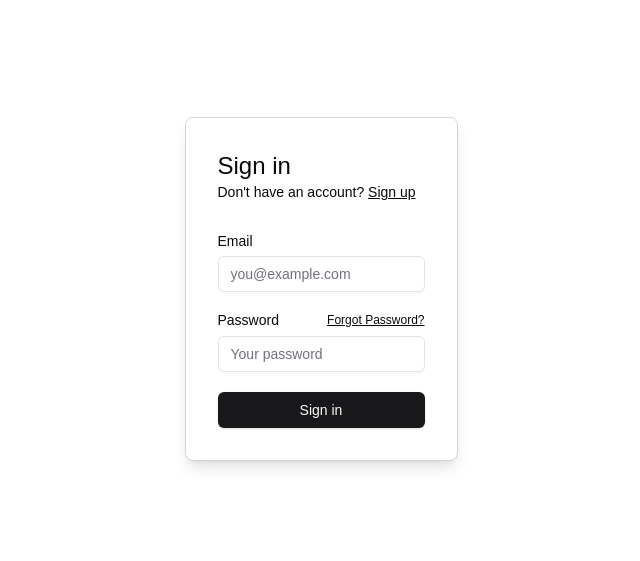
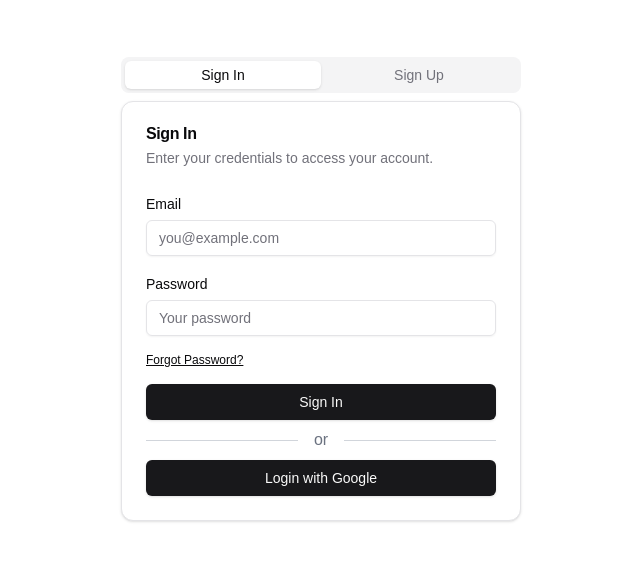
Before and after one commit to AronnK/gymjam, a Next.js app: page / in a window 1280 px wide. Shown: the part 111-672 px from the top of the page, without its empty margins (319-959 px from the left). Built offline with nearby package versions, Linux system fonts and the light colour scheme.

Commit message:
Single Login page added

```diff
--- a/src/app/actions.ts
+++ b/src/app/actions.ts
@@ -25,7 +25,7 @@ export const signUpAction = async (formData: FormData) => {
 
   if (error) {
     console.error(error.code + " " + error.message);
-    return encodedRedirect("error", "/sign-up", error.message);
+    return encodedRedirect("error", "/login", error.message);
   } else {
     return encodedRedirect(
       "success",
@@ -47,7 +47,7 @@ export const signInAction = async (formData: FormData) => {
 
   if (error) {
     console.log(error)
-    return encodedRedirect("error", "/sign-in", error.message);
+    return encodedRedirect("error", "/login", error.message);
   }
 
   return redirect("/dashboard");
@@ -127,5 +127,5 @@ export const resetPasswordAction = async (formData: FormData) => {
 export const signOutAction = async () => {
   const supabase = createClient();
   await supabase.auth.signOut();
-  return redirect("/sign-in");
+  return redirect("login");
 };
--- a/src/app/dashboard/page.tsx
+++ b/src/app/dashboard/page.tsx
@@ -23,15 +23,15 @@ export default async function Dashboard() {
   } = await supabase.auth.getUser();
 
   if (!user) {
-    return redirect("/sign-in");
+    return redirect("/login");
   }
   const { data: profiles, error } = await supabase
     .from("profiles")
     .select("name, username, height, weight, age, bmi, gender")
-    .eq("id", user.id)
+    .eq("id", user?.id)
     .single();
-  if (error || !profiles) {
-    return redirect("/sign-in");
+  if (error) {
+    return <SignInForm />;
   }
 
   const { name, username, height, weight, age, bmi, gender } = profiles;
--- a/src/app/forgot-password/page.tsx
+++ b/src/app/forgot-password/page.tsx
@@ -4,7 +4,6 @@ import { SubmitButton } from "@/components/submit-button";
 import { Input } from "@/components/ui/input";
 import { Label } from "@/components/ui/label";
 import Link from "next/link";
-import { SmtpMessage } from "../smtp-message";
 
 export default function ForgotPassword({
   searchParams,
@@ -18,7 +17,7 @@ export default function ForgotPassword({
           <h1 className="text-2xl font-medium">Reset Password</h1>
           <p className="text-sm text-secondary-foreground">
             Already have an account?{" "}
-            <Link className="text-primary underline" href="/sign-in">
+            <Link className="text-primary underline" href="/login">
               Sign in
             </Link>
           </p>
@@ -32,7 +31,6 @@ export default function ForgotPassword({
           <FormMessage message={searchParams} />
         </div>
       </form>
-      <SmtpMessage />
     </>
   );
 }
--- /dev/null
+++ b/src/app/login/page.tsx
@@ -0,0 +1,154 @@
+"use client";
+import {
+  Card,
+  CardContent,
+  CardDescription,
+  CardHeader,
+  CardTitle,
+} from "@/components/ui/card";
+import { Input } from "@/components/ui/input";
+import { Label } from "@/components/ui/label";
+import { Tabs, TabsContent, TabsList, TabsTrigger } from "@/components/ui/tabs";
+import { signInAction, signUpAction } from "@/app/actions";
+import Link from "next/link";
+import { SubmitButton } from "@/components/submit-button";
+import { useRouter } from "next/navigation";
+import { createClient } from "@/utils/supabase/client";
+
+export default function Login() {
+  const router = useRouter();
+  const handleSignInWithGoogle = async () => {
+    const supabase = createClient();
+    const { error } = await supabase.auth.signInWithOAuth({
+      provider: "google",
+      options: {
+        redirectTo: `http://localhost:3000/dashboard`,
+      },
+    });
+
+    if (error) {
+      console.error("Error logging in:", error.message);
+      return { error: error.message };
+    } else {
+      router.push("/dashboard");
+    }
+  };
+
+  return (
+    <div className="flex justify-center items-center min-h-screen">
+      <Tabs defaultValue="sign-in" className="w-[400px]">
+        <TabsList className="grid w-full grid-cols-2">
+          <TabsTrigger value="sign-in">Sign In</TabsTrigger>
+          <TabsTrigger value="sign-up">Sign Up</TabsTrigger>
+        </TabsList>
+
+        <TabsContent value="sign-in">
+          <Card>
+            <CardHeader>
+              <CardTitle>Sign In</CardTitle>
+              <CardDescription>
+                Enter your credentials to access your account.
+              </CardDescription>
+            </CardHeader>
+            <CardContent className="space-y-2">
+              <form
+                className="flex flex-col gap-4"
+                action={signInAction}
+                method="POST"
+              >
+                <div className="space-y-1">
+                  <Label htmlFor="email">Email</Label>
+                  <Input
+                    id="email"
+                    name="email"
+                    type="email"
+                    placeholder="you@example.com"
+                    required
+                  />
+                </div>
+                <div className="space-y-1">
+                  <Label htmlFor="password">Password</Label>
+                  <Input
+                    id="password"
+                    name="password"
+                    type="password"
+                    placeholder="Your password"
+                    required
+                  />
+                </div>
+                <Link
+                  className="text-xs text-foreground underline"
+                  href="/forgot-password"
+                >
+                  Forgot Password?
+                </Link>
+                <SubmitButton pendingText="Signing In...">Sign In</SubmitButton>
+              </form>
+
+              <div className="flex items-center my-4">
+                <div className="flex-grow h-px bg-gray-300"></div>
+                <span className="px-4 text-gray-500">or</span>
+                <div className="flex-grow h-px bg-gray-300"></div>
+              </div>
+
+              <SubmitButton className="w-full" onClick={handleSignInWithGoogle}>
+                Login with Google
+              </SubmitButton>
+            </CardContent>
+          </Card>
+        </TabsContent>
+
+        <TabsContent value="sign-up">
+          <Card>
+            <CardHeader>
+              <CardTitle>Sign Up</CardTitle>
+              <CardDescription>
+                Create a new account by filling in the details below.
+              </CardDescription>
+            </CardHeader>
+            <CardContent className="space-y-2">
+              <form
+                className="flex flex-col gap-4"
+                action={signUpAction}
+                method="POST"
+              >
+                <div className="space-y-1">
+                  <Label htmlFor="email">Email</Label>
+                  <Input
+                    id="email"
+                    name="email"
+                    type="email"
+                    placeholder="you@example.com"
+                    required
+                  />
+                </div>
+                <div className="space-y-1">
+                  <Label htmlFor="password">Password</Label>
+                  <Input
+                    id="password"
+                    name="password"
+                    type="password"
+                    placeholder="Your password"
+                    minLength={6}
+                    required
+                  />
+                </div>
+                <SubmitButton pendingText="Signing Up...">Sign Up</SubmitButton>
+              </form>
+
+              <div className="flex items-center my-4">
+                <div className="flex-grow h-px bg-gray-300"></div>
+                <span className="px-4 text-gray-500">or</span>
+                <div className="flex-grow h-px bg-gray-300"></div>
+              </div>
+
+              <SubmitButton className="w-full" onClick={handleSignInWithGoogle}>
+                Sign Up with Google
+              </SubmitButton>
+            </CardContent>
+          </Card>
+        </TabsContent>
+      </Tabs>
+    </div>
+  );
+}
--- a/src/app/page.tsx
+++ b/src/app/page.tsx
@@ -1,4 +1,4 @@
-import Login from "./sign-in/page";
+import Login from "./login/page";
 
 export default function Home() {
   return (
--- a/src/app/sign-in/page.tsx
+++ /dev/null
@@ -1,51 +0,0 @@
-import { signInAction } from "@/app/actions";
-import { FormMessage, Message } from "@/components/form-message";
-import { SubmitButton } from "@/components/submit-button";
-import { Input } from "@/components/ui/input";
-import { Label } from "@/components/ui/label";
-import Link from "next/link";
-
-export default function Login() {
-  return (
-    <div className="flex items-center justify-center min-h-screen">
-      <form
-        className="flex flex-col min-w-64 max-w-md mx-auto p-8
-                bg-white border border-gray-300 rounded-lg
-                shadow-lg"
-      >
-        <h1 className="text-2xl font-medium">Sign in</h1>
-        <p className="text-sm text-foreground">
-          Don't have an account?{" "}
-          <Link
-            className="text-foreground font-medium underline"
-            href="/sign-up"
-          >
-            Sign up
-          </Link>
-        </p>
-        <div className="flex flex-col gap-2 [&>input]:mb-3 mt-8">
-          <Label htmlFor="email">Email</Label>
-          <Input name="email" placeholder="you@example.com" required />
-          <div className="flex justify-between items-center">
-            <Label htmlFor="password">Password</Label>
-            <Link
-              className="text-xs text-foreground underline"
-              href="/forgot-password"
-            >
-              Forgot Password?
-            </Link>
-          </div>
-          <Input
-            type="password"
-            name="password"
-            placeholder="Your password"
-            required
-          />
-          <SubmitButton pendingText="Signing In..." formAction={signInAction}>
-            Sign in
-          </SubmitButton>
-        </div>
-      </form>
-    </div>
-  );
-}
--- a/src/app/sign-up/page.tsx
+++ /dev/null
@@ -1,55 +0,0 @@
-import { signUpAction } from "@/app/actions";
-import { FormMessage, Message } from "@/components/form-message";
-import { SubmitButton } from "@/components/submit-button";
-import { Input } from "@/components/ui/input";
-import { Label } from "@/components/ui/label";
-import Link from "next/link";
-
-export default function Signup({ searchParams }: { searchParams: Message }) {
-  if ("message" in searchParams) {
-    return (
-      <div className="w-full flex-1 flex items-center h-screen sm:max-w-md justify-center gap-2 p-4">
-        <FormMessage message={searchParams} />
-      </div>
-    );
-  }
-
-  return (
-    <>
-      <div className="flex justify-center items-center min-h-screen">
-        <form
-          className="flex flex-col min-w-64 max-w-md mx-auto p-8
-                bg-white border border-gray-300 rounded-lg
-                shadow-lg"
-        >
-          <h1 className="text-2xl font-medium">Sign up</h1>
-          <p className="text-sm text text-foreground">
-            Already have an account?{" "}
-            <Link
-              className="text-primary font-medium underline"
-              href="/sign-in"
-            >
-              Sign in
-            </Link>
-          </p>
-          <div className="flex flex-col gap-2 [&>input]:mb-3 mt-8">
-            <Label htmlFor="email">Email</Label>
-            <Input name="email" placeholder="you@example.com" required />
-            <Label htmlFor="password">Password</Label>
-            <Input
-              type="password"
-              name="password"
-              placeholder="Your password"
-              minLength={6}
-              required
-            />
-            <SubmitButton formAction={signUpAction} pendingText="Signing up...">
-              Sign up
-            </SubmitButton>
-            <FormMessage message={searchParams} />
-          </div>
-        </form>
-      </div>
-    </>
-  );
-}
--- a/src/utils/supabase/middleware.ts
+++ b/src/utils/supabase/middleware.ts
@@ -40,12 +40,12 @@ export const updateSession = async (request: NextRequest) => {
     const user = await supabase.auth.getUser();
 
     // protected routes
-    if (request.nextUrl.pathname.startsWith("/protected") && user.error) {
-      return NextResponse.redirect(new URL("/sign-in", request.url));
+    if (request.nextUrl.pathname.startsWith("/dashboard") && user.error) {
+      return NextResponse.redirect(new URL("/login", request.url));
     }
 
     if (request.nextUrl.pathname === "/" && !user.error) {
-      return NextResponse.redirect(new URL("/protected", request.url));
+      return NextResponse.redirect(new URL("/dashboard", request.url));
     }
 
     return response;
```
